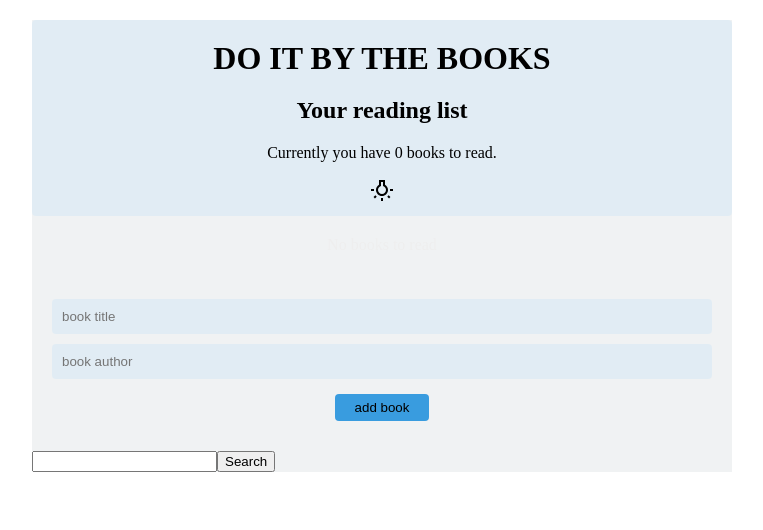
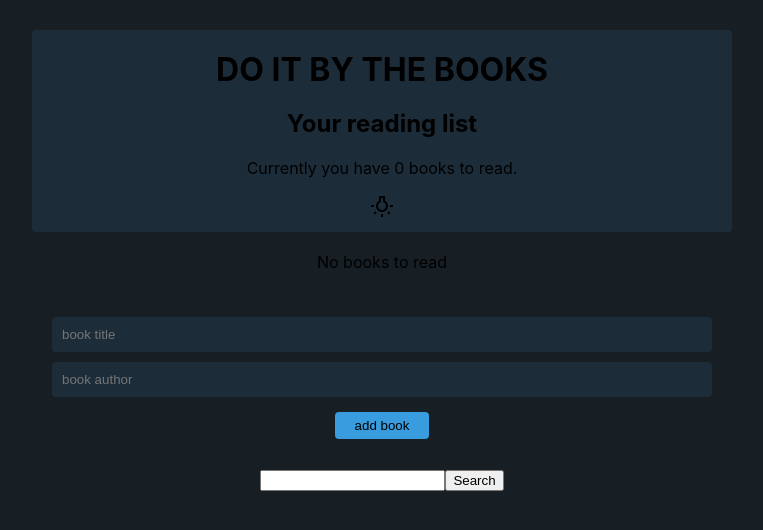
Before and after one commit to kemenykristof/book-repository, a React (Create React App) app: page / in a window 1280 px wide. Shown: the top 530 px of the page, without its empty margins (258-1021 px from the left). Built offline with nearby package versions, Linux system fonts and the light colour scheme.

Commit message:
css and component tree structure refactor

```diff
--- a/src/App.js
+++ b/src/App.js
@@ -5,20 +5,14 @@ import BookList from "./components/BookList";
 import NewBookForm from "./components/BookForm";
 import ThemeContextProvider from "./contexts/ThemeContext";
 import BooksAPI from "./components/BooksAPI";
+import AppContainer from "./components/AppContainer";
 
 function App() {
   return (
-    <div className="App" style={{background: "#38526313",
-      margin: "20px auto",
-      width: "90%",
-      maxWidth: "700px",
-      color: "#eee"}}>
+    <div className="root" style={{ background: "blue" }}>
       <BookContextProvider>
         <ThemeContextProvider>
-          <Navbar></Navbar>
-          <BookList></BookList>
-          <NewBookForm></NewBookForm>
-          <BooksAPI></BooksAPI>
+          <AppContainer></AppContainer>
         </ThemeContextProvider>
       </BookContextProvider>
     </div>
--- a/src/components/AppContainer.js
+++ b/src/components/AppContainer.js
@@ -0,0 +1,21 @@
+import React from "react";
+import BookContainer from "./BookContainer";
+
+const AppContainer = () => {
+  return (
+    <div
+      style={{
+        position: "fixed",
+        width: "100%",
+        height: "100%",
+        textAlign: "center",
+        background: "#171f24",
+        overflow: "auto"
+      }}
+    >
+      <BookContainer />
+    </div>
+  );
+};
+
+export default AppContainer;
--- /dev/null
+++ b/src/components/BookContainer.js
@@ -0,0 +1,26 @@
+import React from "react";
+import Navbar from "./Navbar";
+import BookList from "./BookList";
+import BooksAPI from "./BooksAPI";
+import BookForm from "./BookForm";
+
+const BookContainer = () => {
+  return (
+    <div
+      style={{
+        maxWidth: "700px",
+        margin: "30px auto",
+        height: "auto",
+        textAlign: "center",
+        overflow: "auto"
+      }}
+    >
+      <Navbar></Navbar>
+      <BookList></BookList>
+      <BookForm></BookForm>
+      <BooksAPI></BooksAPI>
+    </div>
+  );
+};
+
+export default BookContainer;
--- a/src/components/BookForm.js
+++ b/src/components/BookForm.js
@@ -2,7 +2,7 @@ import React, { useContext, useState } from "react";
 import { BookContext } from "../contexts/BookContext";
 import { ThemeContext } from "../contexts/ThemeContext";
 
-const NewBookForm = () => {
+const BookForm = () => {
   const { addBook } = useContext(BookContext);
   const [title, setTitle] = useState("");
   const [author, setAuthor] = useState("");
@@ -66,4 +66,4 @@ const NewBookForm = () => {
   );
 };
 
-export default NewBookForm;
+export default BookForm;
--- a/src/index.css
+++ b/src/index.css
@@ -1,3 +1,12 @@
+body {
+  margin: 0;
+  font-family: -apple-system, BlinkMacSystemFont, "Segoe UI", "Roboto", "Oxygen",
+    "Ubuntu", "Cantarell", "Fira Sans", "Droid Sans", "Helvetica Neue",
+    sans-serif;
+  -webkit-font-smoothing: antialiased;
+  -moz-osx-font-smoothing: grayscale;
+}
+
 .book-list li:hover {
   opacity: 0.2;
   text-decoration: line-through;
```
